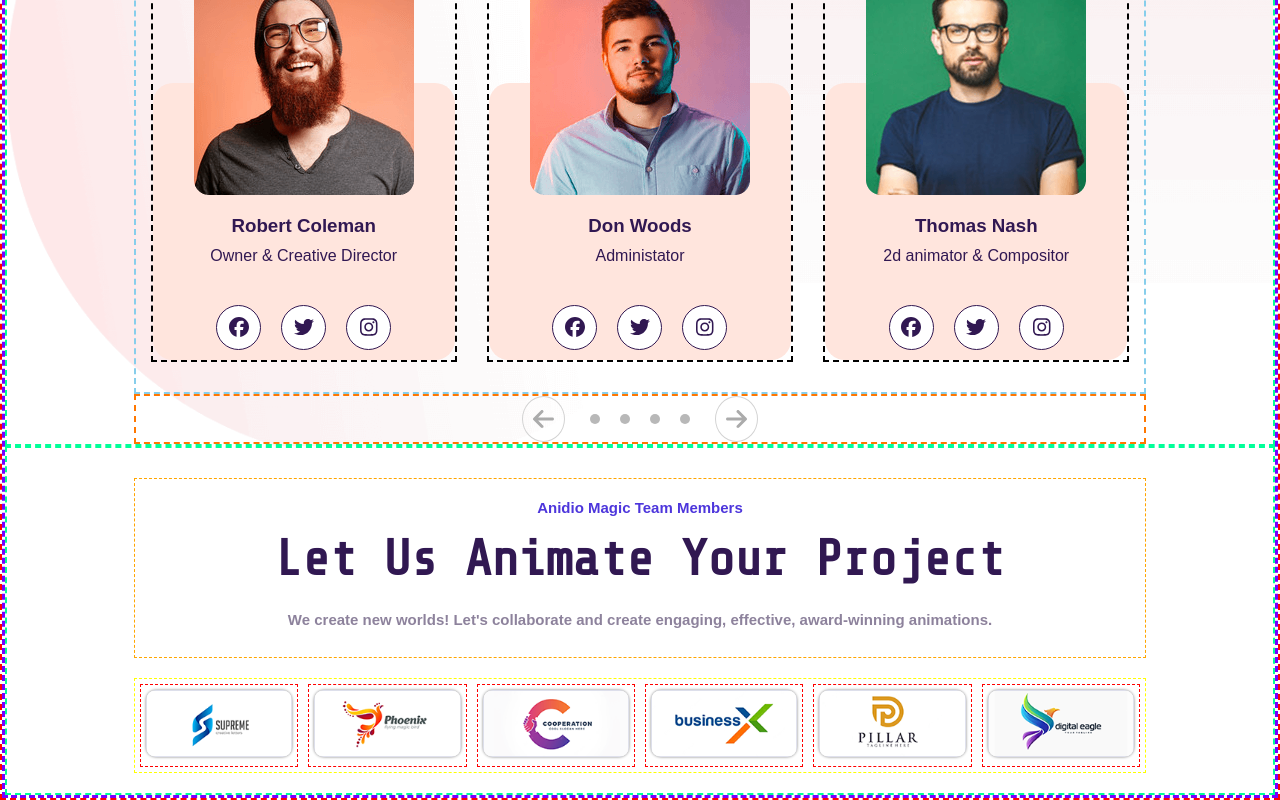
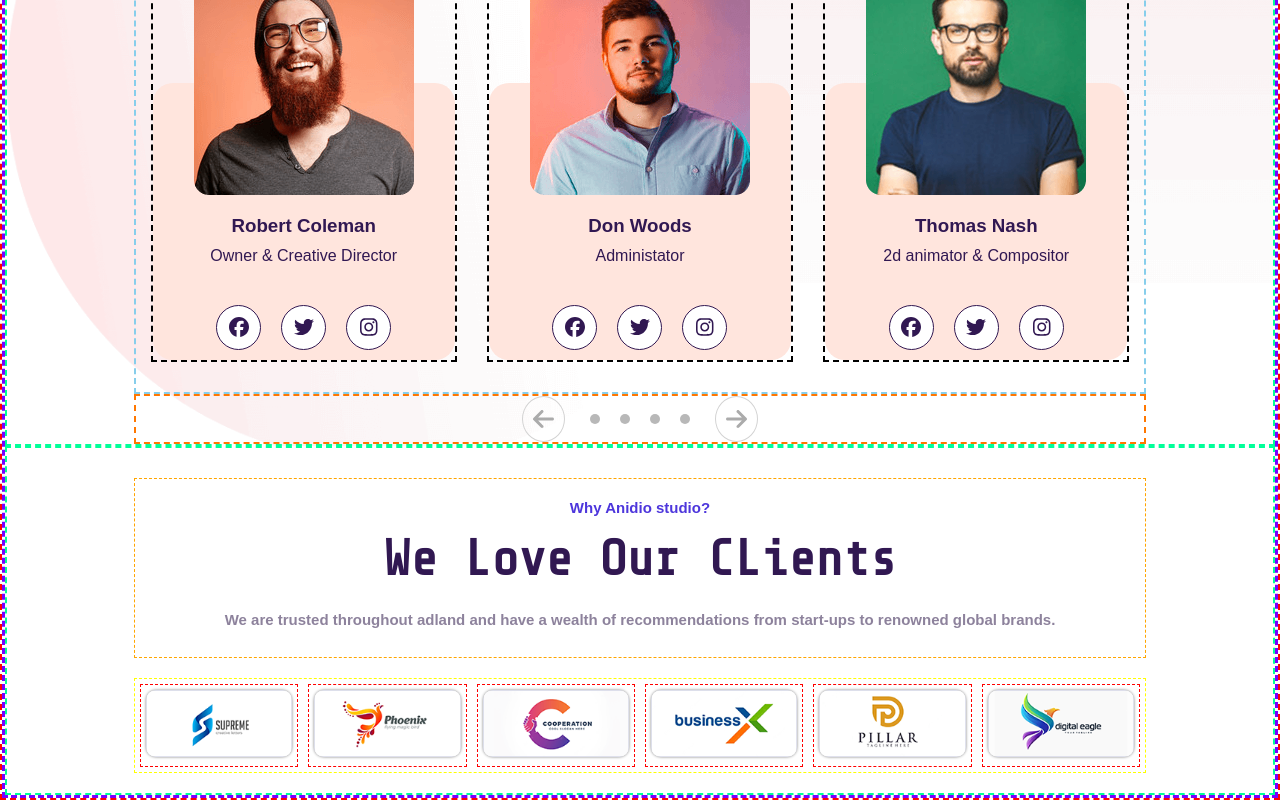
Before and after one commit to gabrielediemmanuele/proj-html-vuejs, a Vue app: page / in a window 1280 px wide. Shown: the part 3948-4748 px from the top of the page. Built offline with nearby package versions, Linux system fonts and the light colour scheme; a web font is replaced by a local one.

Commit message:
fix: WhyAnidio comp. Text contents.

```diff
--- a/src/components/sub-components-main/WhyAnidio.vue
+++ b/src/components/sub-components-main/WhyAnidio.vue
@@ -23,11 +23,11 @@ export default {
   <div class="partners-cont">
     <!--* text container -->
     <div class="text-container">
-      <span class="slogan">Anidio Magic Team Members</span>
-      <h1 class="title">Let Us Animate Your Project</h1>
+      <span class="slogan">Why Anidio studio?</span>
+      <h1 class="title">We Love Our CLients</h1>
       <span class="spanning"
-        >We create new worlds! Let's collaborate and create engaging, effective,
-        award-winning animations.</span
+        >We are trusted throughout adland and have a wealth of recommendations
+        from start-ups to renowned global brands.</span
       >
     </div>
     <!--* partners logo container -->
```
